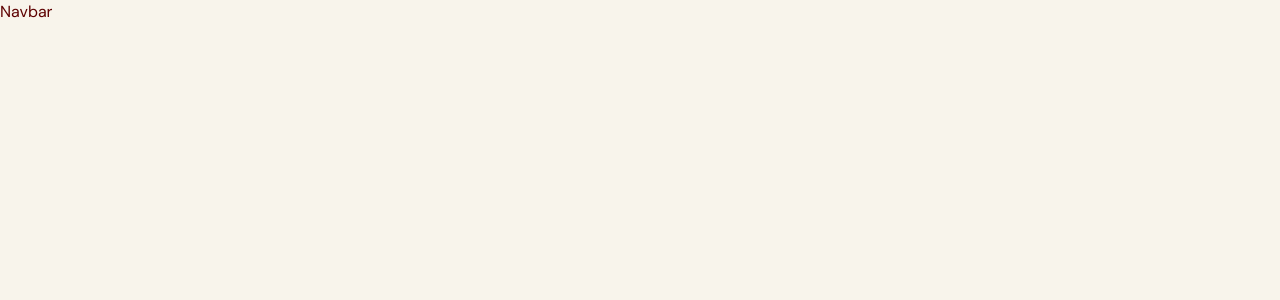
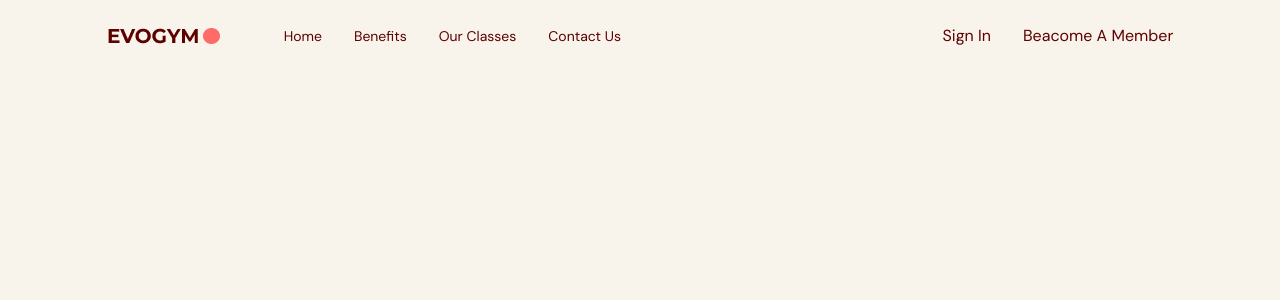
Before and after one commit to maftoohi/Evogym, a React (Vite) app: page / in a window 1280 px wide. Shown: the top 300 px of the page. Built offline with nearby package versions, Linux system fonts and the light colour scheme.

Commit message:
update links

```diff
--- a/src/components/navbar/index.tsx
+++ b/src/components/navbar/index.tsx
@@ -1,5 +1,45 @@
-const Navbar = () => {
-  return <div>Navbar</div>;
+import { useState } from "react";
+import { Bars3Icon, XMarkIcon } from "@heroicons/react/24/solid";
+import Logo from "@/assets/Logo.png";
+import Link from "./Link";
+
+type Props = {
+  selectedPage: string;
+  setSelectedPage: (value: string) => void;
+};
+
+const Navbar = ({ selectedPage, setSelectedPage }: Props) => {
+  const flexBetween = "flex items-center justify-between";
+
+  return (
+    <nav>
+      <div className={`${flexBetween} fixed top-0 z-30 w-full py-6`}>
+        <div className={`${flexBetween} mx-auto w-5/6`}>
+          <div className={`${flexBetween} w-full gap-16`}>
+            {/*Left side*/}
+            <img src={Logo} alt="logo" />
+
+            {/*Right side*/}
+            <div className={`${flexBetween} w-full`}>
+              {/*Inner left side*/}
+              <div className={`${flexBetween} gap-8 text-sm`}>
+                <Link page="Home" selectedPage={selectedPage} setSelectedPage={setSelectedPage} />
+                <Link page="Benefits" selectedPage={selectedPage} setSelectedPage={setSelectedPage} />
+                <Link page="Our Classes" selectedPage={selectedPage} setSelectedPage={setSelectedPage} />
+                <Link page="Contact Us" selectedPage={selectedPage} setSelectedPage={setSelectedPage} />
+              </div>
+
+              {/*Inner right side*/}
+              <div className={`${flexBetween} gap-8`}>
+                <p>Sign In</p>
+                <p>Beacome A Member</p>
+              </div>
+            </div>
+          </div>
+        </div>
+      </div>
+    </nav>
+  );
 };
 
 export default Navbar;
```
